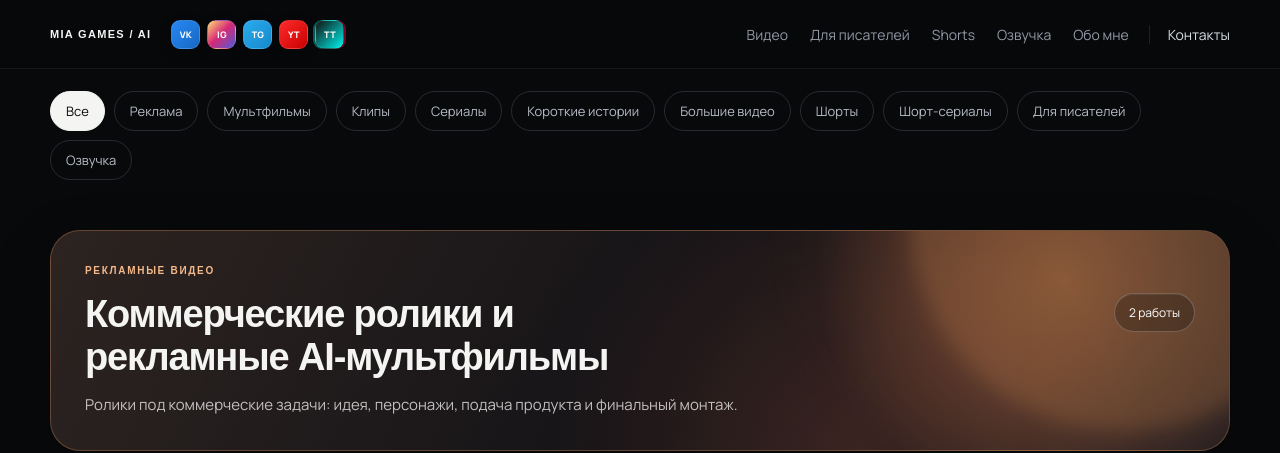
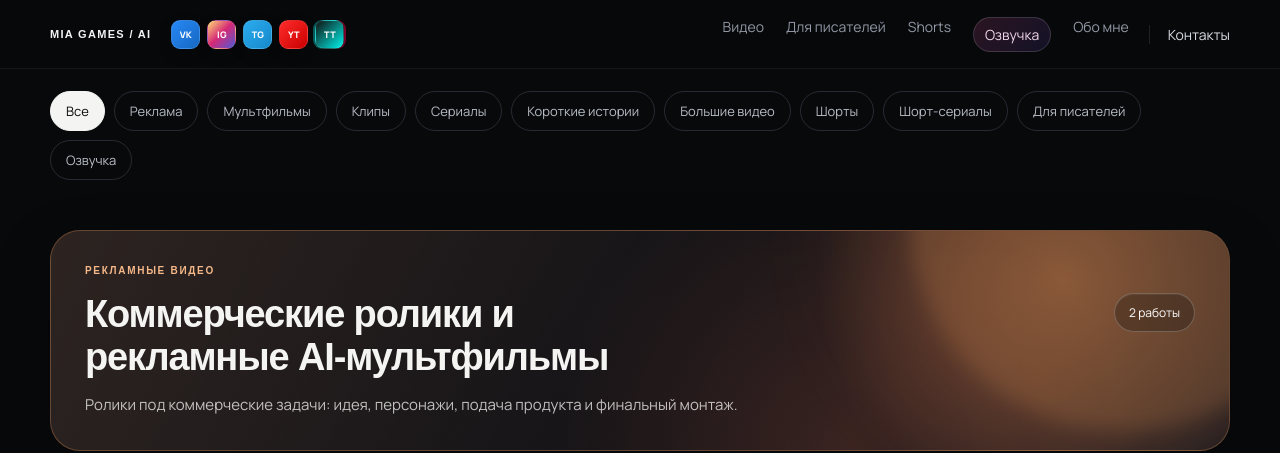
Before and after one commit to katestiveyson567-hub/katestiveyson567-hub.github.io, a plain HTML site: page index.html in a window 1280 px wide. Shown: the top 453 px of the page. Drawn offline with Linux system fonts and the light colour scheme; a web font is replaced by a local one.

Commit message:
Make voiceover button visible in top menu

```diff
--- a/index.html
+++ b/index.html
@@ -24,6 +24,8 @@ header{position:sticky;top:0;z-index:50;background:rgba(8,9,11,.86);backdrop-fil
 .header-social.tiktok{background:linear-gradient(135deg,#111 0%,#00f2ea 100%);box-shadow:2px 0 0 rgba(255,0,80,.45),-2px 0 0 rgba(0,242,234,.35)}
 nav{justify-self:end;display:flex;gap:22px;color:var(--muted);font-size:14px}
 nav a{text-decoration:none}
+.nav-voice{padding:7px 11px;border:1px solid rgba(255,255,255,.14);border-radius:999px;color:#f1d7ea;background:linear-gradient(135deg,rgba(235,93,156,.16),rgba(115,87,255,.12))}
+.nav-voice:hover{color:#fff;border-color:rgba(239,171,209,.35);background:linear-gradient(135deg,rgba(235,93,156,.24),rgba(115,87,255,.18))}
 .header-contact{justify-self:end;text-decoration:none;color:#d9dde4;font-size:14px;padding-left:18px;border-left:1px solid rgba(255,255,255,.10)}
 .header-contact:hover{color:#fff}
 .hero{padding:94px 0 68px;border-bottom:1px solid var(--line)}.kicker{font-size:11px;letter-spacing:.2em;text-transform:uppercase;color:var(--muted);margin-bottom:19px}
@@ -207,7 +209,7 @@ h1{font-family:"Unbounded",sans-serif;font-weight:700;font-size:clamp(43px,6.2vw
       <a href="#works">Видео</a>
       <a href="#writers">Для писателей</a>
       <a href="#shorts">Shorts</a>
-      <a href="#voiceover">Озвучка</a>
+      <a class="nav-voice" href="#voiceover">Озвучка</a>
       <a href="#about">Обо мне</a>
     </nav>
 
```
